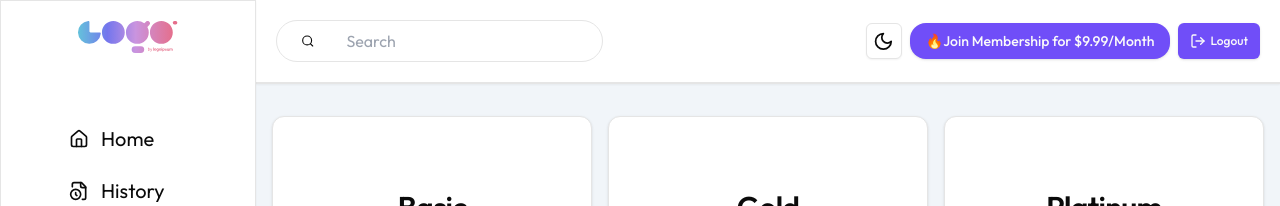
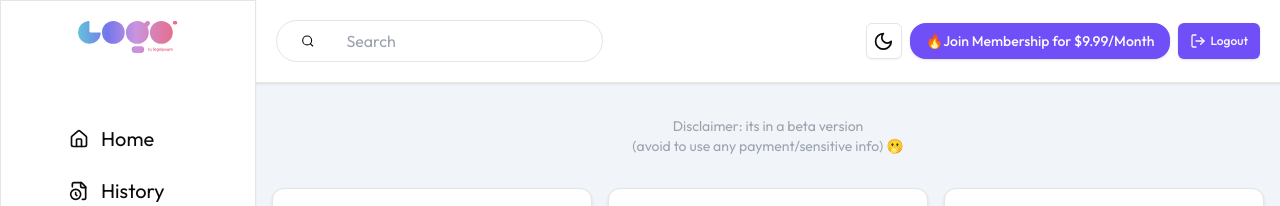
Before and after one commit to heyibad/ai-content-generator, a Next.js app: page /dashboard/billing in a window 1280 px wide. Shown: the top 206 px of the page. Built offline with nearby package versions, Linux system fonts and the light colour scheme; no server answers.

Commit message:
Refactor BillingPage component to add a disclaimer and adjust layout

```diff
--- a/src/app/dashboard/billing/page.tsx
+++ b/src/app/dashboard/billing/page.tsx
@@ -36,7 +36,12 @@ export default function BillingPage() {
 
 
   return (
-    <div className="grid grid-cols-1 md:grid-cols-3 gap-4 px-4 py-8">
+    <div className=" mx-auto">
+ <p className="flex flex-col items-center justify-center mt-8 text-sm text-gray-400 dark:opacity-25">Disclaimer: its in a beta version <span>
+  {"(avoid to use any payment/sensitive info)"} 🫢
+  </span> </p>
+ <div className="grid grid-cols-1 md:grid-cols-3 gap-4 px-4 py-8">
+
       {plans.map((plan) => (
         <Card key={plan.name} className="px-6 py-12 relative md:h-[60vh]">
           <CardHeader>
@@ -59,6 +64,8 @@ export default function BillingPage() {
         </Card>
       ))}
     </div>
+    </div>
+
   );
 
 
```
